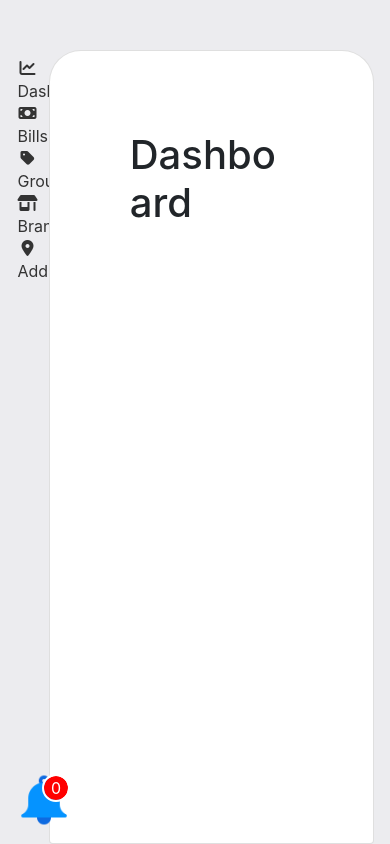
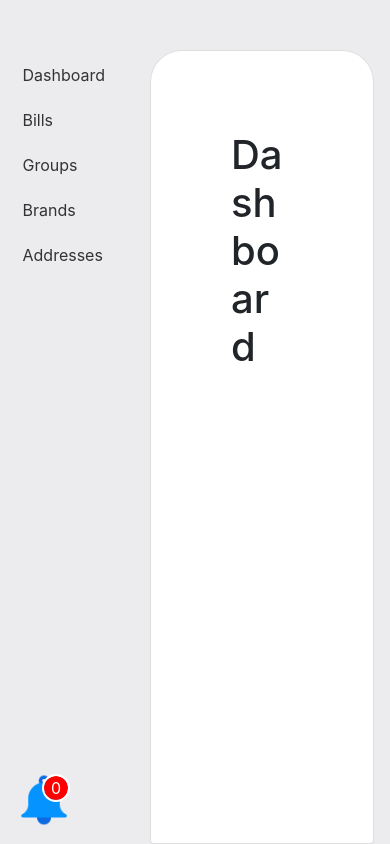
Before and after one commit to Bjoergermeister/FinanceWatcher, a Django app: template app/templates/dashboard.html in a window 390 px wide. Run offline with Django 5.2, Linux system fonts and the light colour scheme; the template is opened without the code that fills it, so the values that code supplies are empty; some libraries are stand-ins or nearby versions.

Commit message:
Improve responsiveness

```diff
--- a/app/static/css/financewatcher.css
+++ b/app/static/css/financewatcher.css
@@ -12,7 +12,7 @@ body {
   position: relative;
   display: grid;
   grid-template-rows: 50px 1fr;
-  grid-template-columns: 12.5% 1fr 1rem;
+  grid-template-columns: max(150px, 12.5%) 1fr 1rem;
   background: rgb(236, 236, 239);
 }
 
--- a/app/static/css/navigation.css
+++ b/app/static/css/navigation.css
@@ -36,3 +36,9 @@ nav a img {
   width: 30px;
   margin-right: 1rem;
 }
+
+@media (max-width: 1300px) {
+  nav a i {
+    display: none !important;
+  }
+}
```
Also changed, not shown: app/static/css/bill.css (+8 -0 lines).
